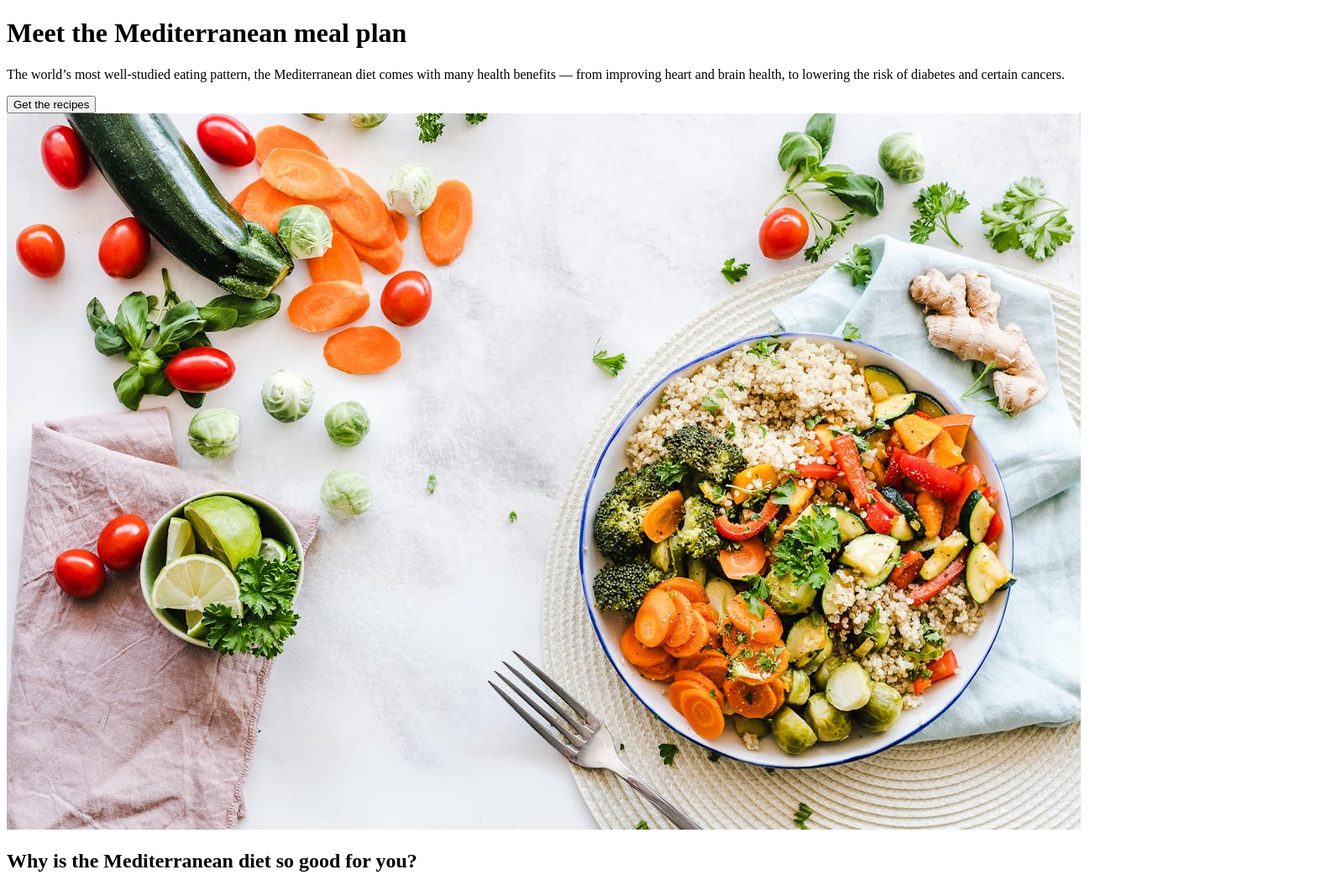
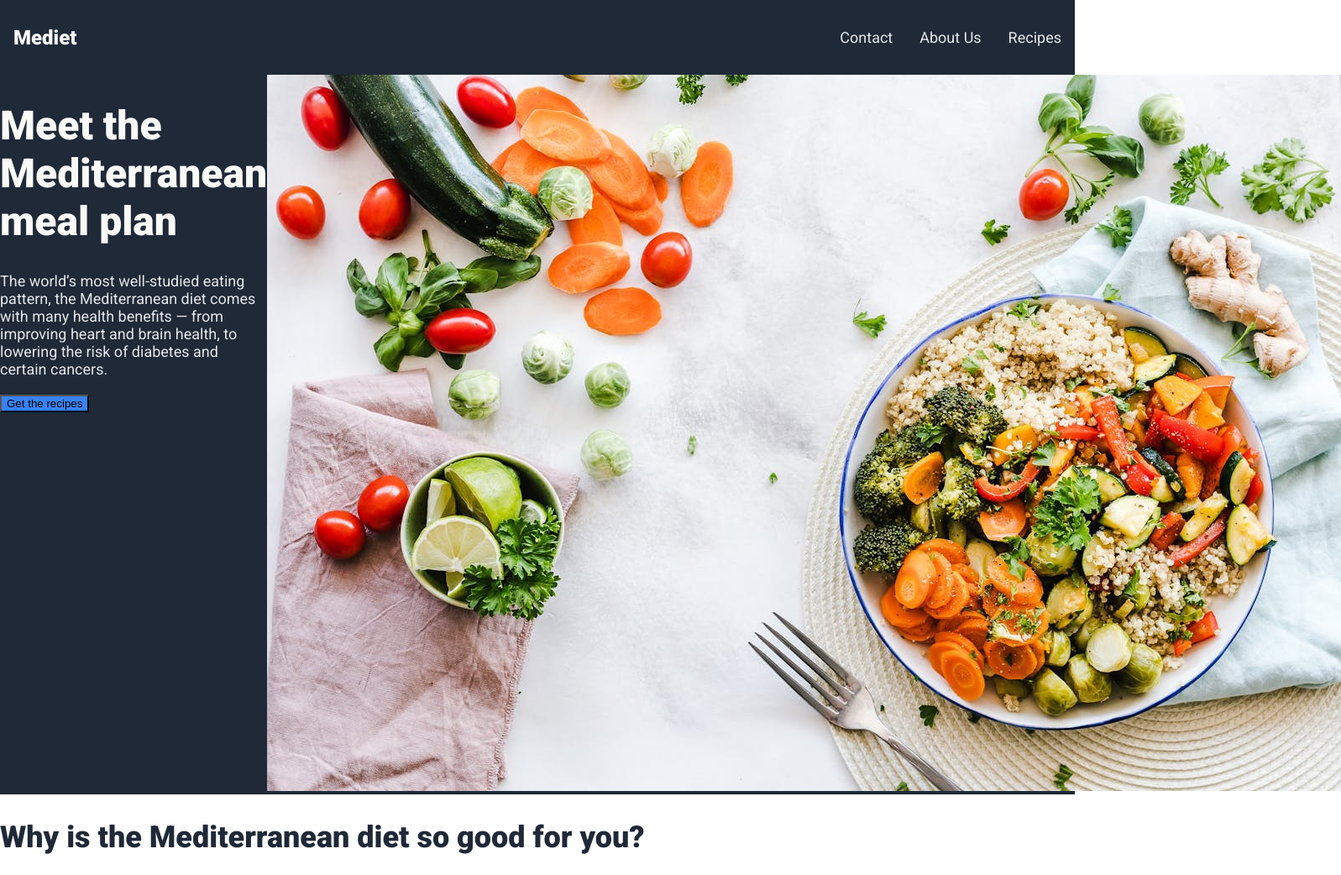
Before and after one commit to YoucefJC/landing-page, a plain HTML site: page index.html in a window 1280 px wide. Shown: the top 1042 px of the page at 84% size, 1597 px wide, since content can reach past the window. Drawn offline with Linux system fonts and the light colour scheme.

Commit message:
Style the header

```diff
--- a/index.html
+++ b/index.html
@@ -4,11 +4,21 @@
     <meta charset="UTF-8">
     <meta name="viewport" content="width=device-width, initial-scale=1.0">
     <title>The Mediterranean Diet</title>
+
+    <link rel="stylesheet" href="./style.css">
 </head>
 <body>
-    <div class="header-layout">
-        <div id="logo-container"></div>
-        <div id="menu-container"></div>
+    <div id="header" class="header-layout">
+        <div class="header-container">
+            <div id="logo-container"><span>Mediet</span></div>
+            <div id="menu-container">
+                <ul>
+                    <li><a href="./contact">Contact</a></li>
+                    <li><a href="./about">About Us</a></li>
+                    <li><a href="./recipes">Recipes</a></li>
+                </ul>
+            </div>
+        </div>
     </div>
     <div class="content-layout">
         <div id="hero-section">
@@ -56,7 +66,7 @@
             </div>
         </div>
     </div>
-    <div class="footer-layout">
+    <div id="footer" class="footer-layout">
         <p>Copyright <span>&#169;</span> The Oding Project 2024 - Youcef Bekhti</p>
     </div>
 </body>
--- /dev/null
+++ b/style.css
@@ -0,0 +1,78 @@
+@import url('https://fonts.googleapis.com/css2?family=Roboto:ital,wght@0,100;0,300;0,400;0,500;0,700;0,900;1,100;1,300;1,400;1,500;1,700;1,900&display=swap');
+
+:root {
+    --content-max-width: 1280px;
+}
+
+body {
+    font-family: "Roboto", sans-serif;
+    font-size: 18px;
+    margin: 0 auto;
+}
+
+#header, #hero-section, #footer {
+    background-color: #1F2937;
+    display: flex;
+}
+
+#header {
+    display: flex;
+    justify-content: center;
+    padding: 16px;
+}
+
+.header-container {
+    max-width: var(--content-max-width);
+    display: flex;
+    justify-content: space-between;
+    align-items: center;
+    flex: 1;
+}
+
+#header ul {
+    list-style-type: none;
+    display: flex;
+    gap: 32px   ;
+}
+
+#header ul a {
+    text-decoration: none;
+    color: #E5E7EB;
+}
+
+#logo-container span {
+    font-size: 24px;
+    font-weight: 900;
+    color: #f9faf8;
+}
+
+.hero-text h1 {
+    font-size: 48px;
+    font-weight: 900;
+    color: #f9faf8;
+}
+
+.hero-text p {
+    color: #E5E7EB;
+}
+
+.md-header {
+    color: #1F2937;
+    font-size: 36px;
+    font-weight: 900;
+}
+
+.cta-btn {
+    background-color: #3882F6;
+}
+
+.quote-layout {
+    background-color: #E5E7EB;
+}
+
+.quote-text {
+    font-size: 36px;
+    font-style: italic;
+    font-weight: 300;
+    color: #1F2937;
+}
```
